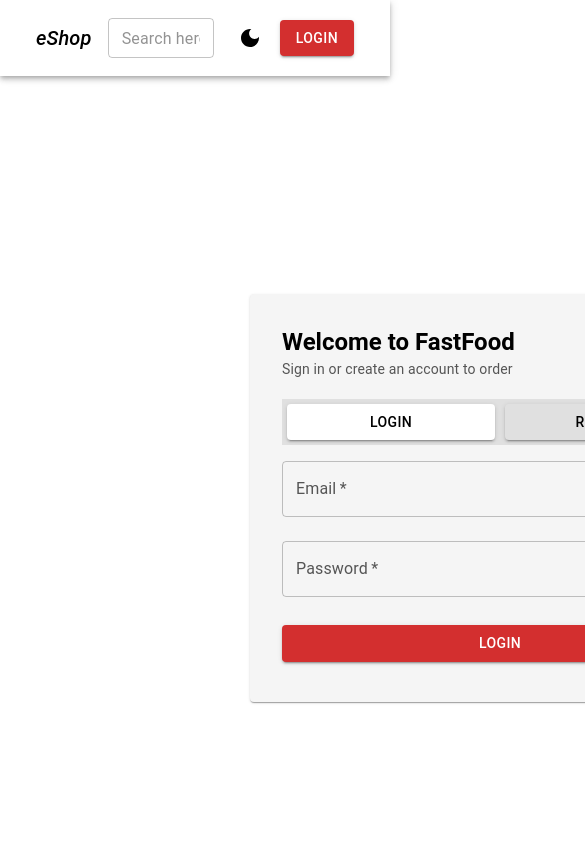
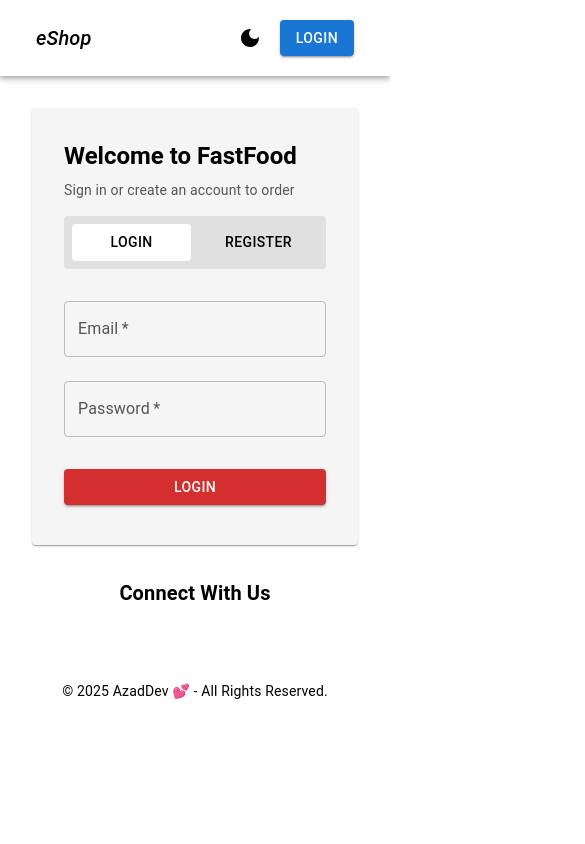
Before and after one commit to ashfaqazad/FinalEcomHub, a Next.js app: page /login in a window 390 px wide. Shown: the top 844 px of the page, 585 px wide, since content can reach past the window. Built offline with nearby package versions, Linux system fonts and the light colour scheme; some icons are missing.

Commit message:
Final Ecommerce Online Hub Project

```diff
--- a/app/login/page.js
+++ b/app/login/page.js
@@ -12,6 +12,7 @@
   Button,
   TextField,
   useMediaQuery,
+  Box,
 } from "@mui/material";
 
 const LoginPage = () => {
@@ -51,11 +52,7 @@
       };
 
       if (activeButton === "register") {
-        setFormData({
-          username: "",
-          email: "",
-          password: "",
-        });
+        setFormData({ username: "", email: "", password: "" });
         setActiveButton("login");
         return;
       }
@@ -64,13 +61,7 @@
         localStorage.setItem("authToken", res.data.token);
         localStorage.setItem("user", JSON.stringify(userData));
         dispatch({ type: "LOGIN_SUCCESS", payload: userData });
-
-        setFormData({
-          username: "",
-          email: "",
-          password: "",
-        });
-
+        setFormData({ username: "", email: "", password: "" });
         router.push("/");
       }
     } catch (err) {
@@ -81,53 +72,54 @@
 
   return (
     <Container
+      maxWidth="xl"
       sx={{
-        display: "flex",
-        flexDirection: isMobile ? "column" : "row",
-        width: "100vw",
-        height: "100vh",
-        padding: 0,
-        margin: 0,
+        // display: "flex",
+        // flexDirection: isMobile ? "column" : "row",
+        // alignItems: "center",
+        // justifyContent: "center",
+        // minHeight: "100vh",
+        py: 4,
       }}
     >
-      <div
-        style={{
+      <Box
+        sx={{
           flex: 1,
-          width: "1000px",
           display: "flex",
           justifyContent: "center",
-          alignItems: "center",
-          padding: "20px",
-          margin: "0 auto", // Add this line
-
+          width: "100%",
+          px: 2,
         }}
       >
-        <Card sx={{ width: "100%", maxWidth: 500, padding: 2 }}>
+        <Card sx={{ width: "100%", maxWidth: 480, p: 2 }}>
           <CardContent>
-            <Typography variant="h5" fontWeight="bold">
+            <Typography variant="h5" fontWeight="bold" gutterBottom>
               Welcome to FastFood
             </Typography>
             <Typography variant="body2" color="textSecondary">
               Sign in or create an account to order
             </Typography>
 
-            <div
-              style={{
+            <Box
+              sx={{
                 display: "flex",
-                gap: "10px",
-                marginTop: "20px",
+                gap: 1,
+                mt: 2,
                 backgroundColor: "#E0E0E0",
-                padding: "5px",
+                p: 1,
+                borderRadius: "4px",
               }}
             >
               <Button
                 fullWidth
                 variant="contained"
                 onClick={() => setActiveButton("login")}
-                style={{
+                sx={{
                   backgroundColor:
                     activeButton === "login" ? "white" : "transparent",
                   color: "black",
+                  boxShadow: "none",
+                  "&:hover": { backgroundColor: "#f5f5f5" },
                 }}
               >
                 Login
@@ -136,25 +128,26 @@
                 fullWidth
                 variant="contained"
                 onClick={() => setActiveButton("register")}
-                style={{
+                sx={{
                   backgroundColor:
                     activeButton === "register" ? "white" : "transparent",
                   color: "black",
+                  boxShadow: "none",
+                  "&:hover": { backgroundColor: "#f5f5f5" },
                 }}
               >
                 Register
               </Button>
-            </div>
+            </Box>
 
             {error && (
-              <Typography color="error" style={{ marginTop: "10px" }}>
+              <Typography color="error" mt={2}>
                 {error}
               </Typography>
             )}
 
-            <form onSubmit={handleSubmit}>
+            <Box component="form" onSubmit={handleSubmit} mt={2}>
               {activeButton === "register" && (
-                <>
                 <TextField
                   fullWidth
                   label="Username"
@@ -165,6 +158,7 @@
                   value={formData.username}
                   required
                 />
+              )}
               <TextField
                 fullWidth
                 label="Email"
@@ -187,67 +181,38 @@
                 value={formData.password}
                 required
               />
-                </>
-              )}
-
-              {activeButton === "login" && (
-                <>
-                  <TextField
-                    fullWidth
-                    label="Email"
-                    name="email"
-                    type="email"
-                    margin="normal"
-                    variant="outlined"
-                    onChange={handleChange}
-                    value={formData.email}
-                    required
-                  />
-                  <TextField
-                    fullWidth
-                    label="Password"
-                    name="password"
-                    type="password"
-                    margin="normal"
-                    variant="outlined"
-                    onChange={handleChange}
-                    value={formData.password}
-                    required
-                  />
-                </>
-              )}
 
               <Button
                 fullWidth
                 variant="contained"
                 color="error"
-                style={{ marginTop: "20px" }}
                 type="submit"
+                sx={{ mt: 3 }}
               >
                 {activeButton === "login" ? "Login" : "Register"}
               </Button>
-            </form>
+            </Box>
           </CardContent>
         </Card>
-      </div>
+      </Box>
 
-      {/* Image Only on Desktop View */}
+      {/* Optional Image Side for Desktop View */}
       {!isMobile && (
-        <>
-
-        </>
+        <Box
+          flex={1}
+          sx={{
+            height: "100%",
+            backgroundImage: "url('/login-banner.jpg')",
+            backgroundSize: "cover",
+            backgroundPosition: "center",
+          }}
+        />
       )}
     </Container>
   );
 };
 
 export default LoginPage;
-
-
-
-
-
-
 
 
 
@@ -276,6 +241,7 @@
 //   Typography,
 //   Button,
 //   TextField,
+//   useMediaQuery,
 // } from "@mui/material";
 
 // const LoginPage = () => {
@@ -286,20 +252,20 @@
 //     password: "",
 //   });
 //   const [error, setError] = useState("");
-//     const { dispatch } = useAppContext();
+//   const { dispatch } = useAppContext();
 //   const router = useRouter();
+
+//   const isMobile = useMediaQuery("(max-width:768px)");
 
 //   const handleChange = (e) => {
 //     setFormData({ ...formData, [e.target.name]: e.target.value });
 //   };
 
-
 //   const handleSubmit = async (e) => {
 //     e.preventDefault();
 //     setError("");
 
-//     const url =
-//       activeButton === "register" ? "/api/register" : "/api/login";
+//     const url = activeButton === "register" ? "/api/register" : "/api/login";
 
 //     try {
 //       const res = await axios.post(url, formData, {
@@ -314,26 +280,20 @@
 //         email: res.data.email,
 //       };
 
-//       // ✅ REGISTER Logic
 //       if (activeButton === "register") {
 //         setFormData({
 //           username: "",
 //           email: "",
 //           password: "",
 //         });
-
-//         setActiveButton("login"); // switch form
-//         return; // don't redirect to home
+//         setActiveButton("login");
+//         return;
 //       }
 
-//       // ✅ LOGIN Logic
 //       if (res.data.token) {
 //         localStorage.setItem("authToken", res.data.token);
 //         localStorage.setItem("user", JSON.stringify(userData));
-
-
 //         dispatch({ type: "LOGIN_SUCCESS", payload: userData });
-
 
 //         setFormData({
 //           username: "",
@@ -341,7 +301,7 @@
 //           password: "",
 //         });
 
-//         router.push("/"); // ✅ redirect after login
+//         router.push("/");
 //       }
 //     } catch (err) {
 //       console.error(err);
@@ -349,18 +309,30 @@
 //     }
 //   };
 
-
 //   return (
-//     <Container style={{ display: "flex", width: "100vw", height: "100vh" }}>
+//     <Container
+//       sx={{
+//         display: "flex",
+//         flexDirection: isMobile ? "column" : "row",
+//         width: "100vw",
+//         height: "100vh",
+//         padding: 0,
+//         margin: 0,
+//       }}
+//     >
 //       <div
 //         style={{
 //           flex: 1,
+//           width: "1000px",
 //           display: "flex",
 //           justifyContent: "center",
 //           alignItems: "center",
+//           padding: "20px",
+//           margin: "0 auto", // Add this line
+
 //         }}
 //       >
-//         <Card style={{ padding: "20px", borderRadius: "10px" }}>
+//         <Card sx={{ width: "100%", maxWidth: 500, padding: 2 }}>
 //           <CardContent>
 //             <Typography variant="h5" fontWeight="bold">
 //               Welcome to FastFood
@@ -489,19 +461,12 @@
 //         </Card>
 //       </div>
 
-//       {/* Right Side - Full Screen Image */}
-//       <div
-//         style={{
-//           flex: 1,
-//           width: "100%",
-//           height: "100vh",
-//           backgroundImage:
-//             'url("https://images.unsplash.com/photo-1576048177169-f0622a66adbd")',
-//           backgroundSize: "cover",
-//           backgroundPosition: "center",
-//           backgroundRepeat: "no-repeat",
-//         }}
-//       ></div>
+//       {/* Image Only on Desktop View */}
+//       {!isMobile && (
+//         <>
+
+//         </>
+//       )}
 //     </Container>
 //   );
 // };
--- a/app/myorders/page.js
+++ b/app/myorders/page.js
@@ -93,10 +93,12 @@
               <Grid item xs={12} sm={6} md={4} key={i}>
                 <CardMedia
                   component="img"
-                  width="200"
+                  width="100"
                   height="120"
                   image={item.image}
                   alt={item.title}
+                  sx={{width: "300px", height: "300px"
+                  }}
                 />
                 <Typography><strong>{item.title}</strong></Typography>
                 <Typography>Rs. {item.price}</Typography>
--- a/components/Navbar.js
+++ b/components/Navbar.js
@@ -31,6 +31,7 @@
 // import { useRouter } from "next/navigation"; // 👈 import
 // import { Menu as MenuIcon } from "@mui/icons-material";
 import { useAppContext } from "@/context/AppContext";
+
 // import CartDrawer from "@/components/CartDrawer";
 // import CartPage from "@/components/CartPage";
 
@@ -38,12 +39,13 @@
 
 const Navbar = () => {
 
-
     const [isDrawerOpen, setIsDrawerOpen] = useState(false);
     const [isCartOpen, setIsCartOpen] = useState(false);
     const { state, dispatch, mode, toggleTheme } = useAppContext();
     const router = useRouter();
     const isMobile = useMediaQuery("(max-width:768px)");
+    // const { themeMode } = useAppContext(); // ya jo aapka context hook ho
+
 
     useEffect(() => {
         const token = Cookies.get("token") || localStorage.getItem("authToken");
@@ -71,9 +73,8 @@
         }
     };
 
-
-    const handleSearchChange = (event) => {
-        onSearch(event.target.value);
+    const handleSearchChange = (e) => {
+        dispatch({ type: "SET_SEARCH_QUERY", payload: e.target.value });
     };
 
 
@@ -130,24 +131,29 @@
 
 
                     {/* Search Bar */}
-                    <Box sx={{ flexGrow: 1, mx: 2 }}>
+                    <Box sx={{
+                        flexGrow: 1, mx: 2,
+                        display: {
+                            xs: "none",
+                            sm: "block"
+                        }
+                    }}>
                         <TextField
                             fullWidth
                             placeholder="Search here..."
                             variant="outlined"
                             size="small"
                             onChange={handleSearchChange}
+                            value={state.searchQuery}
+                            sx={{
+                                backgroundColor: mode === 'dark' ? '#424242' : 'white',
+                                borderRadius: '4px',
+                                input: {
+                                    color: mode === 'dark' ? 'white' : 'black'
+                                }
+                            }}
+                        />
 
-                            // onChange={(e) => setSearch(e.target.value)} // Passing the query to parent component (Home)
-                            // InputProps={{
-                            // //   startAdornment: (
-                            // //     // <InputAdornment position="start">
-                            // //     //   <SearchIcon />
-                            // //     // </InputAdornment>
-                            // //   ),
-                            // }}
-                            sx={{ backgroundColor: 'white', borderRadius: '4px' }}
-                        />
                     </Box>
 
 
@@ -164,7 +170,7 @@
                                 component={Link}
                                 href="/login"
                                 variant="contained"
-                                color="error"
+                                color="primary"
                             >
                                 Login
                             </Button>
@@ -210,11 +216,15 @@
                                     </ListItem>
 
                                     {/* 🔆 Dark/Light Toggle - Last in mobile */}
-                                    <ListItem button onClick={toggleTheme}>
+                                    {/* <ListItem button onClick={toggleTheme}>
                                         <ListItemText
                                             primary={mode === "dark" ? "Light Mode" : "Dark Mode"}
                                         />
-                                    </ListItem>
+                                    </ListItem> */}
+                                    <IconButton color="inherit" onClick={toggleTheme}>
+                                        {mode === "dark" ? <SunIcon /> : <MoonIcon />}
+                                    </IconButton>
+
                                 </List>
                             </Drawer>
                         </>
--- a/components/ProductItem.js
+++ b/components/ProductItem.js
@@ -7,6 +7,8 @@
   CardMedia,
   Typography,
   Button,
+  useMediaQuery,
+  Box,
 } from "@mui/material";
 
 const ProductItem = ({
@@ -17,16 +19,85 @@
   price,
   actionType,
   onAddToBasket,
-  imgStyle
+  imgStyle,
 }) => {
+  const isMobile = useMediaQuery("(max-width:600px)");
+
   return (
+    // <Card
+    //   sx={{
+    //     width: "100%", // full width inside Grid or Box
+    //     maxWidth: isMobile ? "100%" : 345, // full width on mobile, limited on larger
+    //     height: "auto", // allow height to auto adjust
+    //     display: "flex",
+    //     flexDirection: "column",
+    //     justifyContent: "space-between",
+    //     border: "1px solid #1976d2",
+    //     borderRadius: 2,
+    //     boxShadow: 3,
+    //     m: 1,
+    //   }}
+    // >
+    //   <CardMedia
+    //     component="img"
+    //     alt={title}
+    //     image={image}
+    //     sx={{
+    //       width: "100%",
+    //       height: 200,
+    //       objectFit: "cover",
+    //       ...imgStyle,
+    //     }}
+    //   />
+    //   <CardContent
+    //     sx={{
+    //       flexGrow: 1,
+    //       display: "flex",
+    //       flexDirection: "column",
+    //       justifyContent: "space-between",
+    //     }}
+    //   >
+    //     <Typography variant="h6" fontWeight="bold">
+    //       {title}
+    //     </Typography>
+
+    //     <Typography variant="body1" fontWeight="bold" mt={1}>
+    //       Rs. {price}
+    //     </Typography>
+
+    //     {description && (
+    //       <Typography
+    //         variant="body2"
+    //         sx={{ my: 1, fontStyle: "italic", color: "text.secondary" }}
+    //       >
+    //         {description}
+    //       </Typography>
+    //     )}
+
+    //     <Button
+    //       variant="contained"
+    //       color="warning"
+    //       fullWidth
+    //       onClick={() =>
+    //         onAddToBasket &&
+    //         onAddToBasket({ id, title, image, description, price, imgStyle })
+    //       }
+    //       sx={{ mt: "auto" }}
+    //     >
+    //       Add Product
+    //     </Button>
+    //   </CardContent>
+    // </Card>
+
+
 
 
     <Card
   sx={{
-  width: 400,         // full width in container
-  maxWidth: 345,         // max width of each card
-  height: 400,           // fixed height
+    width: "100%",
+    maxWidth: isMobile ? "100%" : 345,
+    // width: "350",
+    height: "100%", // ✅ makes card stretch to full height of Grid item
     display: "flex",
     flexDirection: "column",
     justifyContent: "space-between",
@@ -41,37 +112,37 @@
     alt={title}
     image={image}
     sx={{
-    width: "100%",
-    height: 200,           // ✅ consistent image height
+      width: 350,
+      height: 200,
       objectFit: "cover",
       ...imgStyle,
     }}
   />
   <CardContent
     sx={{
-    flexGrow: 1,
+      flex: 1, // ✅ fills vertical space
       display: "flex",
       flexDirection: "column",
-    justifyContent: "space-between",
     }}
   >
-  <Typography variant="h6" component="h4" sx={{ fontWeight: "bold" }}>
+    <Typography variant="h6" fontWeight="bold">
       {title}
     </Typography>
 
-  <Typography variant="body1" sx={{ fontWeight: "bold", mt: 1 }}>
+    <Typography variant="body1" fontWeight="bold" mt={1}>
       Rs. {price}
     </Typography>
 
     {description && (
       <Typography
-      variant="body1"
-      sx={{ my: 1, fontStyle: "italic"}}
+        variant="body2"
+        sx={{ my: 1, fontStyle: "italic", color: "text.secondary" }}
       >
         {description}
       </Typography>
     )}
 
+    <Box sx={{ mt: "auto" }}>
       <Button
         variant="contained"
         color="warning"
@@ -80,12 +151,13 @@
           onAddToBasket &&
           onAddToBasket({ id, title, image, description, price, imgStyle })
         }
-    sx={{ mt: "auto" }}
       >
         Add Product
       </Button>
+    </Box>
   </CardContent>
 </Card>
+
 
 
 
@@ -93,3 +165,121 @@
 };
 
 export default ProductItem;
+
+
+
+
+
+
+
+
+
+
+
+
+
+
+
+
+
+
+
+
+
+
+
+// "use client";
+
+// import React from "react";
+// import {
+//   Card,
+//   CardContent,
+//   CardMedia,
+//   Typography,
+//   Button,
+// } from "@mui/material";
+
+// const ProductItem = ({
+//   id,
+//   title,
+//   image,
+//   description,
+//   price,
+//   actionType,
+//   onAddToBasket,
+//   imgStyle
+// }) => {
+//   return (
+
+
+// <Card
+// sx={{
+//   width: 400,         // full width in container
+//   maxWidth: 345,         // max width of each card
+//   height: 400,           // fixed height
+//   display: "flex",
+//   flexDirection: "column",
+//   justifyContent: "space-between",
+//   border: "1px solid #1976d2",
+//   borderRadius: 2,
+//   boxShadow: 3,
+//   m: 1,
+// }}
+// >
+// <CardMedia
+//   component="img"
+//   alt={title}
+//   image={image}
+//   sx={{
+//     width: "100%",
+//     height: 200,           // ✅ consistent image height
+//     objectFit: "cover",
+//     ...imgStyle,
+//   }}
+// />
+// <CardContent
+//   sx={{
+//     flexGrow: 1,
+//     display: "flex",
+//     flexDirection: "column",
+//     justifyContent: "space-between",
+//   }}
+// >
+//   <Typography variant="h6" component="h4" sx={{ fontWeight: "bold" }}>
+//     {title}
+//   </Typography>
+
+//   <Typography variant="body1" sx={{ fontWeight: "bold", mt: 1 }}>
+//     Rs. {price}
+//   </Typography>
+
+//   {description && (
+//     <Typography
+//       variant="body1"
+//       sx={{ my: 1, fontStyle: "italic"}}
+//     >
+//       {description}
+//     </Typography>
+//   )}
+
+//   <Button
+//     variant="contained"
+//     color="warning"
+//     fullWidth
+//     onClick={() =>
+//       onAddToBasket &&
+//       onAddToBasket({ id, title, image, description, price, imgStyle })
+//     }
+//     sx={{ mt: "auto" }}
+//   >
+//     Add Product
+//   </Button>
+// </CardContent>
+// </Card>
+
+
+
+//   );
+// };
+
+// export default ProductItem;
```
Also changed, not shown: components/Hero.js (+6 -3 lines), context/AppContext.jsx (+17 -2 lines). Lines whose indentation alone changed are shown as unchanged.
